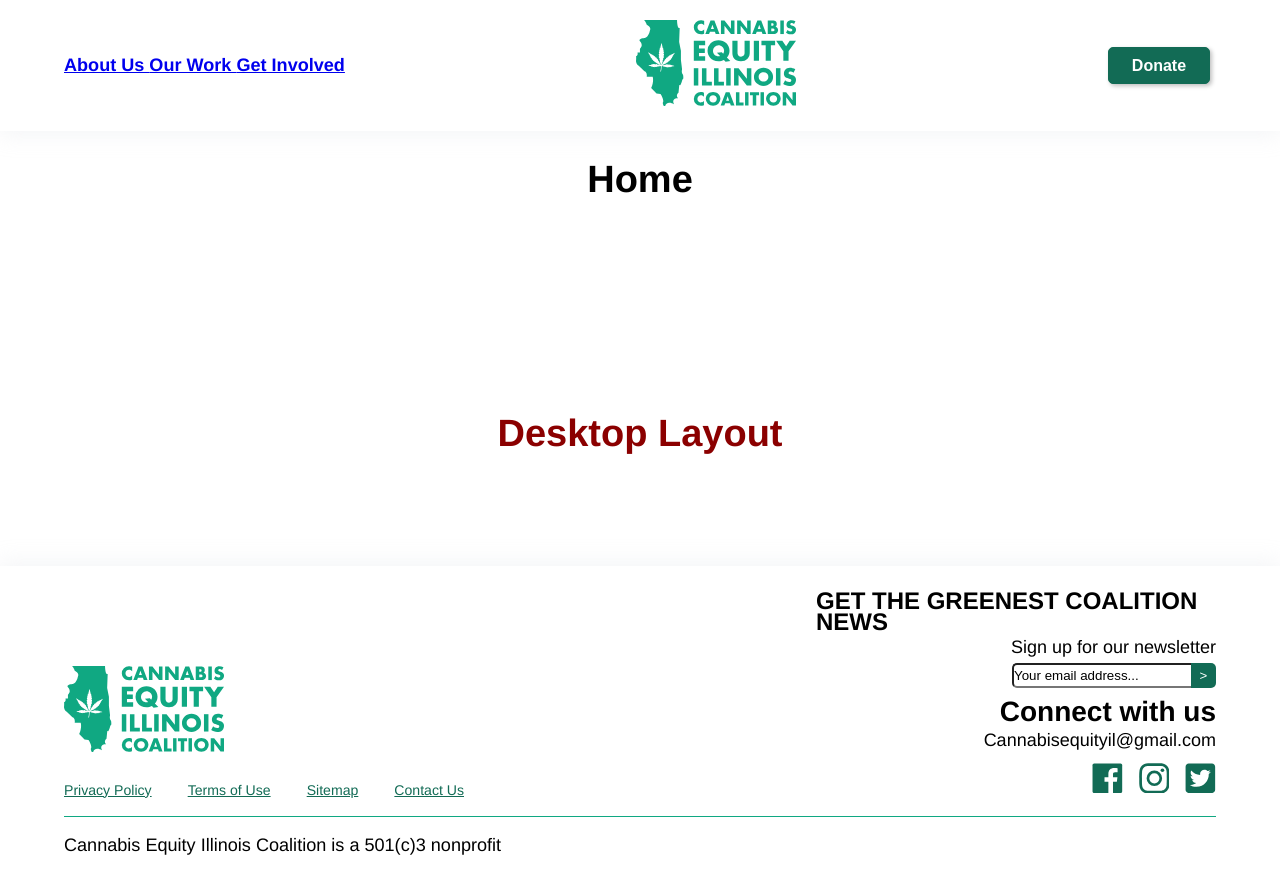
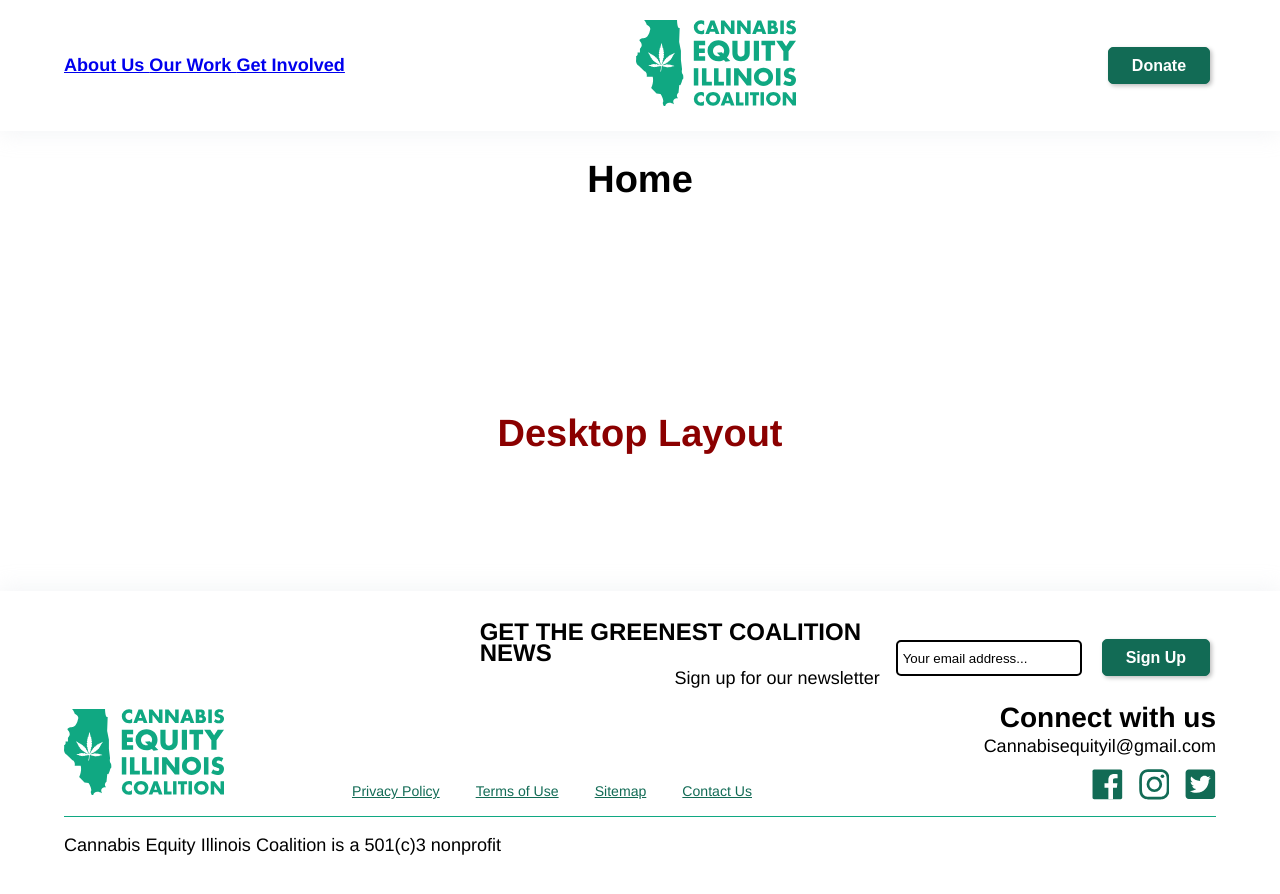
Before and after one commit to code-312/ceic-jekyll, a Jekyll site: the page built from pages/index.html, in a window 1280 px wide. Shown: the top 894 px of the page. Built offline with Jekyll 4.4.1, drawn with Linux system fonts in a browser that asks for light colours; some web fonts are replaced.

Commit message:
added desktop layout and polished newsletter submit button

```diff
--- a/_includes/footer.html
+++ b/_includes/footer.html
@@ -3,11 +3,14 @@
 
     <!-- Newsletter Signup -->
     <div class="newsletter-container">
-      <h3 class="newsletter-header">GET THE GREENEST COALITION NEWS</h3>
-      <p class="newsletter-text">Sign up for our newsletter</p>
+      <div class="newsletter-text-container">
+        <h3 class="newsletter-header">GET THE GREENEST COALITION NEWS</h3>
+        <p class="newsletter-text">Sign up for our newsletter</p>
+      </div>
       <form class="newsletter-form">
         <input class="newsletter-email" type="email" value="Your email address...">
-        <input class="newsletter-submit" type="submit" value=">">
+        <button class="tablet">Sign Up</button>
+        <input class="newsletter-submit mobile" type="submit" value=">">
       </form>
 
     </div>
--- a/_sass/basic/global.scss
+++ b/_sass/basic/global.scss
@@ -11,6 +11,10 @@
 body {
   margin: 0;
   min-height: 100vh;
+
+  // stop the jumping scrollbars
+  overflow-x: scroll;
+  overflow-y: scroll;
 }
 
 h1 {
--- a/_sass/partials/_footer.scss
+++ b/_sass/partials/_footer.scss
@@ -38,6 +38,16 @@
     grid-column: col-2 / col-end;
     grid-row: row-start / row-2;
   }
+
+  @include desktop {
+    flex-direction: row;
+    justify-content: flex-end;
+    align-items: center;
+    gap: 1rem;
+    grid-column: col-start / col-end;
+    grid-row: row-start / row-2;
+
+  }
 }
 
 .newsletter-header {
@@ -49,12 +59,22 @@
   }
 }
 
+.newsletter-text-container {
+  @include tablet {
+    display: flex;
+    flex-direction: column;
+    align-items: end;
+  }
+}
+
 .newsletter-text {
   margin: 5px 0 5px 0;
 }
 
 .newsletter-form {
   font-size: 0;
+
+
 }
 
 .newsletter-email {
@@ -63,6 +83,13 @@
   padding: 0;
   height: 21px;
   border-right: 0;
+
+  @include tablet {
+    border-radius: 5px;
+    border: 2px solid black;
+    height: 32px;
+    padding-left: 5px;
+  }
 }
 
 .newsletter-submit {
@@ -73,6 +100,10 @@
   border: 0;
   height: 25px;
   width: 25px;
+
+  @include tablet {
+    content: 'Submit';
+  }
 }
 
 // Site Branding
@@ -83,6 +114,11 @@
   @include tablet {
     grid-column: col-start / col-1;
     grid-row: row-1 / row-3;
+  }
+
+  @include desktop {
+    grid-column: col-start / col-1;
+    grid-row: row-2 / row-end;
   }
 }
 
@@ -101,6 +137,11 @@
     justify-content: space-between;
     gap: 0.5rem;
     width: 400px;
+  }
+
+  @include desktop {
+    grid-column: col-1 / col-2;
+    grid-row: row-3 / row-end;
   }
 }
 
--- a/_sass/partials/_header.scss
+++ b/_sass/partials/_header.scss
@@ -1,7 +1,7 @@
 header {
   min-height: 60px;
   box-shadow: 0px 4px 20px rgba(210, 215, 223, 0.25);
-  max-width: 100%;
+  width: 90%;
   padding: 1.25rem 5%;
   color: $link-green;
   font-size: 1.13rem;
@@ -13,8 +13,8 @@
 // Menu
 
 
-// Donate Button
-#donate-button {
+// Button
+button {
   background-color: $dark-green;
   border: .1rem solid $dark-green;
   border-radius: 5px;
```
